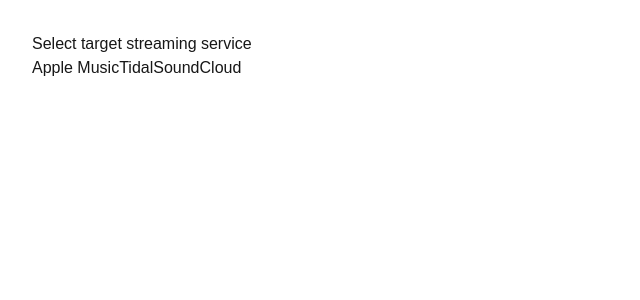
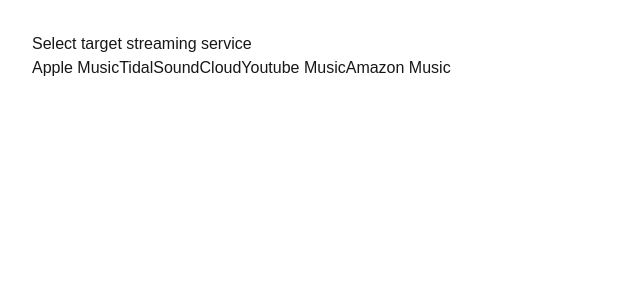
Before and after one commit to Sylathas/FUCKSPOTIFY, a Next.js app: page / in a window 1280 px wide. Shown: the top 300 px of the page, without its empty margins (0-640 px from the left). Built offline with nearby package versions, Linux system fonts and the light colour scheme.

Commit message:
Sandbox snapshot commit

```diff
--- a/app/page.tsx
+++ b/app/page.tsx
@@ -36,6 +36,22 @@
             }}
           >
             SoundCloud
+          </button>
+          <button
+            onClick={() => {
+              setSelectedService("soundcloud");
+              setStep("login");
+            }}
+          >
+            Youtube Music
+          </button>
+          <button
+            onClick={() => {
+              setSelectedService("soundcloud");
+              setStep("login");
+            }}
+          >
+            Amazon Music
           </button>
         </div>
       )}
```
